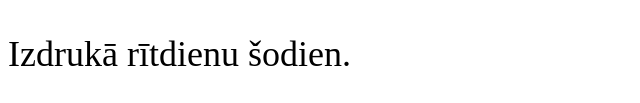
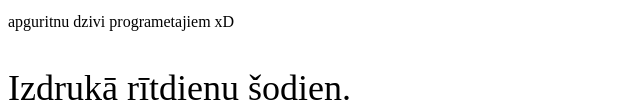
Before and after one commit to DavisGalla/Printfulify, a plain HTML site: page index.html in a window 1280 px wide. Shown: the part 369-472 px from the top of the page, without its empty margins (0-640 px from the left). Drawn offline with Linux system fonts and the light colour scheme.

Commit message:
Update index.html

```diff
--- a/index.html
+++ b/index.html
@@ -1,4 +1,5 @@
 <h1>Printifullify</h1>
 
 <img src="ChatGPT Image Dec 11, 2025, 11_05_11 AM.png">
+<p>apguritnu dzivi programetajiem xD</p>
 <p style="font-size: 36px;">Izdrukā rītdienu šodien.</p>
```
